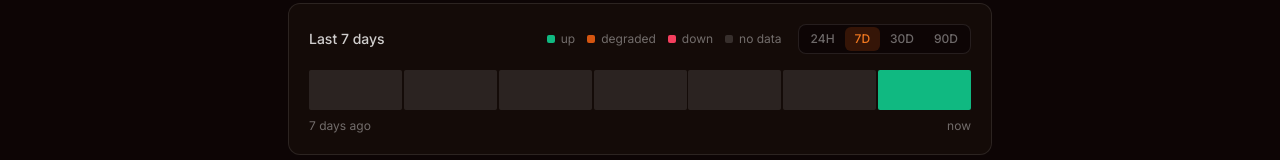
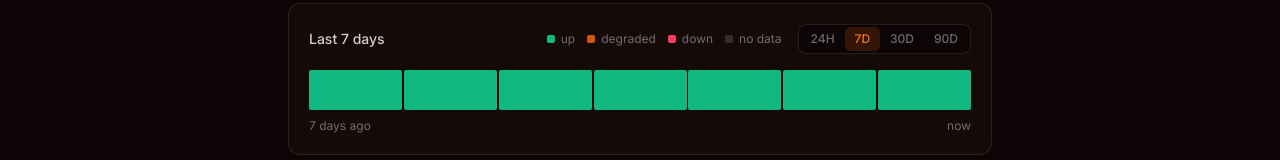
Before and after one commit to forgetfulskybro/Functious-Website, a Next.js app: page /status in a window 1280 px wide. Shown: the part 461-621 px from the top of the page. Built offline with nearby package versions, Linux system fonts and the light colour scheme; no server answers.

Commit message:
Status bars fix

```diff
--- a/app/status/StatusParts.tsx
+++ b/app/status/StatusParts.tsx
@@ -39,6 +39,8 @@ export interface StatusPayload {
   days: StatusDay[];
   incidents: Incident[];
   range: RangeKey;
+  heartbeatAts: string[];
+  currentStatus: "up" | "down" | "degraded" | "unknown";
 }
 
 export function formatRelative(iso: string | null | undefined): string {
--- a/app/status/page.tsx
+++ b/app/status/page.tsx
@@ -119,21 +119,26 @@ async function loadIncidents(
 ): Promise<Incident[]> {
   try {
     const list = unwrapList(await (vanta as any).uptime.getIncidents(monitorId));
-    const cutoff = Date.now() - RANGE_MS[range];
+    const now = Date.now();
+    const cutoff = now - RANGE_MS[range];
 
     return list
       .map((inc: any) => {
         const startedAt = inc.startedAt ?? inc.started_at ?? "";
         const endedAt = inc.endedAt ?? inc.ended_at ?? undefined;
         const statusRaw = String(inc.status ?? "resolved").toLowerCase();
-        const isActive = statusRaw === "active" || statusRaw === "open";
+        const isActive =
+          statusRaw === "active" ||
+          statusRaw === "open" ||
+          (!endedAt && statusRaw !== "resolved");
+
         const durationMs =
           typeof inc.durationMs === "number"
             ? inc.durationMs
             : endedAt
               ? new Date(endedAt).getTime() - new Date(startedAt).getTime()
               : isActive && startedAt
-                ? Date.now() - new Date(startedAt).getTime()
+                ? now - new Date(startedAt).getTime()
                 : 0;
 
         const data =
@@ -167,8 +172,13 @@ async function loadIncidents(
       })
       .filter((inc) => {
         if (!inc.startedAt) return false;
-        const t = new Date(inc.startedAt).getTime();
-        return !Number.isNaN(t) && t >= cutoff;
+        const start = new Date(inc.startedAt).getTime();
+        if (Number.isNaN(start)) return false;
+        const end = inc.resolvedAt
+          ? new Date(inc.resolvedAt).getTime()
+          : now;
+        if (Number.isNaN(end)) return false;
+        return end > cutoff && start <= now;
       })
       .sort(
         (a, b) =>
@@ -179,7 +189,6 @@ async function loadIncidents(
     return [];
   }
 }
-
 async function queryMetricAvg(
   name: string,
   range: RangeKey
@@ -390,12 +399,16 @@ async function loadStatus(range: RangeKey): Promise<StatusPayload> {
     days: fallbackDays,
     incidents: [],
     range,
+    heartbeatAts: [],
+    currentStatus: "up",
   };
 
   try {
     const monitorId = await resolveBotMonitorId();
+    const fromISO = new Date(Date.now() - RANGE_MS[range]).toISOString();
+    const toISO = new Date().toISOString();
 
-    const [gateway, database, memory, uptime, incidents] =
+    const [gateway, database, memory, uptime, incidents, heartbeats] =
       await Promise.allSettled([
         queryMetricAvg("ping.gateway", range),
         queryMetricAvg("ping.db", range),
@@ -407,18 +420,33 @@ async function loadStatus(range: RangeKey): Promise<StatusPayload> {
               );
               return {
                 uptimePct:
-                  typeof s.uptimePercentage === "number"
-                    ? s.uptimePercentage
-                    : 100,
+                  typeof s.uptimePercentage === "number" ? s.uptimePercentage : 100,
                 currentStatus: (s.currentStatus as string) ?? "up",
                 lastHeartbeat:
                   (s.lastHeartbeat as string) ??
                   (s.lastHeartbeatAt as string) ??
                   null,
+                totalHeartbeats:
+                  typeof s.totalHeartbeats === "number" ? s.totalHeartbeats : 0,
               };
             })()
           : Promise.resolve(null),
         monitorId ? loadIncidents(monitorId, range) : Promise.resolve([]),
+        monitorId
+          ? (async () => {
+              try {
+                const raw = await (vanta as any).uptime.getHeartbeats(monitorId, {
+                  from: fromISO,
+                  to: toISO,
+                });
+                return unwrapList(raw)
+                  .map((h: any) => (h.at ?? h.timestamp ?? h.createdAt) as string)
+                  .filter(Boolean);
+              } catch {
+                return [] as string[];
+              }
+            })()
+          : Promise.resolve([] as string[]),
       ]);
 
     if (gateway.status === "fulfilled") base.gatewayPing = gateway.value;
@@ -627,6 +655,7 @@ export default async function StatusPage({
               startedAt: i.startedAt,
               resolvedAt: i.resolvedAt,
             }))}
+            heartbeatAts={data.heartbeatAts ?? []}
             overallUptimePct={data.uptimePct}
             currentStatus={
               data.overall === "outage"
--- a/components/ui/StatusBars.tsx
+++ b/components/ui/StatusBars.tsx
@@ -4,16 +4,11 @@ import { useEffect, useMemo, useState } from "react";
 import type { DayStatus, StatusDay } from "../../app/status/StatusParts";
 import { statusColor } from "../../app/status/StatusParts";
 
-type IncidentLite = {
-  startedAt: string;
-  resolvedAt?: string;
-};
-
+type IncidentLite = { startedAt: string; resolvedAt?: string };
 type RangeKey = "24h" | "7d" | "30d" | "90d";
 
-const HOUR_MS = 60 * 60 * 1000;
-const DAY_MS = 24 * 60 * 60 * 1000;
-
+const HOUR_MS = 3_600_000;
+const DAY_MS = 86_400_000;
 const RANGE_MS: Record<RangeKey, number> = {
   "24h": 24 * HOUR_MS,
   "7d": 7 * DAY_MS,
@@ -21,99 +16,62 @@ const RANGE_MS: Record<RangeKey, number> = {
   "90d": 90 * DAY_MS,
 };
 
-function startOfLocalHour(ms: number): number {
+function startOfLocalHour(ms: number) {
   const d = new Date(ms);
   d.setMinutes(0, 0, 0);
   return d.getTime();
 }
 
-function startOfLocalDay(ms: number): number {
+function startOfLocalDay(ms: number) {
   const d = new Date(ms);
   d.setHours(0, 0, 0, 0);
   return d.getTime();
 }
 
-function buildLocalBuckets(
-  range: RangeKey,
-  now: number
-): { start: number; end: number }[] {
+function buildBuckets(range: RangeKey, now: number) {
   const count =
     range === "24h" ? 24 : range === "7d" ? 7 : range === "30d" ? 30 : 90;
 
   if (range === "24h") {
     const hourStart = startOfLocalHour(now);
-    const out: { start: number; end: number }[] = [];
-    for (let i = count - 1; i >= 0; i--) {
-      const start = hourStart - i * HOUR_MS;
-      out.push({ start, end: Math.min(start + HOUR_MS, now + HOUR_MS) });
-    }
-    return out;
+    return Array.from({ length: count }, (_, i) => {
+      const start = hourStart - (count - 1 - i) * HOUR_MS;
+      return { start, end: start + HOUR_MS };
+    });
   }
 
   const dayStart = startOfLocalDay(now);
-  const out: { start: number; end: number }[] = [];
-  for (let i = count - 1; i >= 0; i--) {
-    const start = dayStart - i * DAY_MS;
+  return Array.from({ length: count }, (_, i) => {
+    const start = dayStart - (count - 1 - i) * DAY_MS;
     const end = startOfLocalDay(start + DAY_MS + HOUR_MS);
-    out.push({ start, end });
-  }
-  return out;
+    return { start, end };
+  });
 }
 
-function buildOutages(
-  incidents: IncidentLite[],
-  now: number,
-  windowStart: number,
-  currentStatus: string
-): { start: number; end: number }[] {
-  const outages = incidents
+function buildOutages(incidents: IncidentLite[], now: number) {
+  return incidents
     .map((inc) => {
       const start = new Date(inc.startedAt).getTime();
-      if (Number.isNaN(start)) return null;
+      if (!Number.isFinite(start)) return null;
       const end = inc.resolvedAt ? new Date(inc.resolvedAt).getTime() : now;
-      if (Number.isNaN(end) || end <= start) return null;
+      if (!Number.isFinite(end) || end <= start) return null;
       return { start, end };
     })
     .filter(Boolean) as { start: number; end: number }[];
-
-  const hasOpenIncident = incidents.some((inc) => {
-    if (inc.resolvedAt) return false;
-    const t = new Date(inc.startedAt).getTime();
-    return Number.isFinite(t);
-  });
-
-  if (
-    (currentStatus === "down" || currentStatus === "degraded") &&
-    !hasOpenIncident
-  ) {
-    let start = windowStart;
-    for (const inc of incidents) {
-      const t = new Date(inc.startedAt).getTime();
-      if (Number.isFinite(t) && t > start && t <= now) start = t;
-    }
-    outages.push({ start, end: now });
-  }
-
-  return outages;
 }
 
-function downtimeInBucket(
-  bucketStart: number,
-  bucketEnd: number,
+function downtimeMs(
+  a: number,
+  b: number,
   outages: { start: number; end: number }[]
-): number {
+) {
   let down = 0;
   for (const o of outages) {
-    const start = Math.max(o.start, bucketStart);
-    const end = Math.min(o.end, bucketEnd);
-    if (end > start) down += end - start;
+    const s = Math.max(o.start, a);
+    const e = Math.min(o.end, b);
+    if (e > s) down += e - s;
   }
-  return Math.min(down, Math.max(0, bucketEnd - bucketStart));
-}
-
-function pctFromDowntime(bucketMs: number, downMs: number): number {
-  if (bucketMs <= 0) return 100;
-  return Math.round(((bucketMs - downMs) / bucketMs) * 1000) / 10;
+  return Math.min(down, Math.max(0, b - a));
 }
 
 function statusFromPct(
@@ -128,16 +86,33 @@ function statusFromPct(
   return "down";
 }
 
-function enrichLocal(
+function enrich(
   range: RangeKey,
   incidents: IncidentLite[],
+  heartbeatAts: string[],
   overallUptimePct: number,
   currentStatus: string,
   now: number
 ): StatusDay[] {
   const windowStart = now - RANGE_MS[range];
-  const outages = buildOutages(incidents, now, windowStart, currentStatus);
-  const buckets = buildLocalBuckets(range, now);
+  const outages = buildOutages(incidents, now);
+
+  let dataFrom = Number.POSITIVE_INFINITY;
+  for (const at of heartbeatAts) {
+    const t = new Date(at).getTime();
+    if (Number.isFinite(t) && t < dataFrom) dataFrom = t;
+  }
+  for (const o of outages) {
+    if (o.start < dataFrom) dataFrom = o.start;
+  }
+  if (
+    !Number.isFinite(dataFrom) &&
+    (currentStatus === "down" || currentStatus === "degraded")
+  ) {
+    dataFrom = windowStart;
+  }
+
+  const buckets = buildBuckets(range, now);
 
   return buckets.map(({ start, end }) => {
     const date = new Date(start).toISOString();
@@ -146,34 +121,36 @@ function enrichLocal(
       return { date, status: "nodata" as const, uptimePct: undefined };
     }
 
+    if (Number.isFinite(dataFrom) && end <= dataFrom) {
+      return { date, status: "nodata" as const, uptimePct: undefined };
+    }
+
     if (end <= windowStart) {
       return { date, status: "nodata" as const, uptimePct: undefined };
     }
 
-    const bucketStart = Math.max(start, windowStart);
-    const bucketEnd = Math.min(end, now);
-    const bucketMs = Math.max(0, bucketEnd - bucketStart);
-    if (bucketMs <= 0) {
+    const bStart = Math.max(start, windowStart, Number.isFinite(dataFrom) ? dataFrom : windowStart);
+    const bEnd = Math.min(end, now);
+    const span = Math.max(0, bEnd - bStart);
+    if (span <= 0) {
       return { date, status: "nodata" as const, uptimePct: undefined };
     }
 
-    const downMs = downtimeInBucket(bucketStart, bucketEnd, outages);
+    const down = downtimeMs(bStart, bEnd, outages);
     const isCurrent = start <= now && now < end;
-    const hadOutage = downMs > 0;
 
-    if (!hadOutage && !isCurrent) {
-      return { date, status: "nodata" as const, uptimePct: undefined };
+    if (down <= 0) {
+      if (isCurrent) {
+        return {
+          date,
+          status: statusFromPct(overallUptimePct, currentStatus, true),
+          uptimePct: overallUptimePct,
+        };
+      }
+      return { date, status: "up" as const, uptimePct: 100 };
     }
 
-    if (!hadOutage && isCurrent) {
-      return {
-        date,
-        status: statusFromPct(overallUptimePct, currentStatus, true),
-        uptimePct: overallUptimePct,
-      };
-    }
-
-    const pct = pctFromDowntime(bucketMs, downMs);
+    const pct = Math.round(((span - down) / span) * 1000) / 10;
     return {
       date,
       status: statusFromPct(pct, currentStatus, isCurrent),
@@ -182,10 +159,9 @@ function enrichLocal(
   });
 }
 
-function exactTitle(day: StatusDay, range24h: boolean): string {
+function exactTitle(day: StatusDay, range24h: boolean) {
   const d = new Date(day.date);
   if (Number.isNaN(d.getTime())) return "—";
-
   const when = range24h
     ? d.toLocaleString(undefined, {
         month: "short",
@@ -204,7 +180,6 @@ function exactTitle(day: StatusDay, range24h: boolean): string {
   if (day.status === "nodata" || day.uptimePct == null) {
     return `${when} · no data`;
   }
-
   const label =
     day.status === "up"
       ? "Operational"
@@ -213,7 +188,6 @@ function exactTitle(day: StatusDay, range24h: boolean): string {
         : day.status === "down"
           ? "Down"
           : "No data";
-
   return `${when} · ${label} · ${day.uptimePct}%`;
 }
 
@@ -221,41 +195,46 @@ export function StatusBars({
   range,
   range24h,
   incidents,
+  heartbeatAts = [],
   overallUptimePct,
   currentStatus = "up",
 }: {
   range: RangeKey;
   range24h: boolean;
   incidents: IncidentLite[];
+  heartbeatAts?: string[];
   overallUptimePct: number;
   currentStatus?: string;
 }) {
   const [now, setNow] = useState<number | null>(null);
-
-  useEffect(() => {
-    setNow(Date.now());
-  }, []);
+  useEffect(() => setNow(Date.now()), []);
 
   const days = useMemo(() => {
     if (now == null) return [];
-    return enrichLocal(range, incidents, overallUptimePct, currentStatus, now);
-  }, [now, range, incidents, overallUptimePct, currentStatus]);
+    return enrich(
+      range,
+      incidents,
+      heartbeatAts,
+      overallUptimePct,
+      currentStatus,
+      now
+    );
+  }, [now, range, incidents, heartbeatAts, overallUptimePct, currentStatus]);
 
-  const placeholderCount =
+  const n =
     range === "24h" ? 24 : range === "7d" ? 7 : range === "30d" ? 30 : 90;
-
-  const renderDays =
+  const render =
     days.length > 0
       ? days
-      : Array.from({ length: placeholderCount }, (_, i) => ({
-          date: `placeholder-${i}`,
+      : Array.from({ length: n }, (_, i) => ({
+          date: `p-${i}`,
           status: "nodata" as const,
           uptimePct: undefined,
         }));
 
   return (
     <div className="flex h-10 w-full gap-[2px]">
-      {renderDays.map((day, i) => (
+      {render.map((day, i) => (
         <div
           key={`${day.date}-${i}`}
           className={`status-bar group relative min-w-0 flex-1 rounded-[2px] transition-opacity hover:opacity-80 ${statusColor(
```
